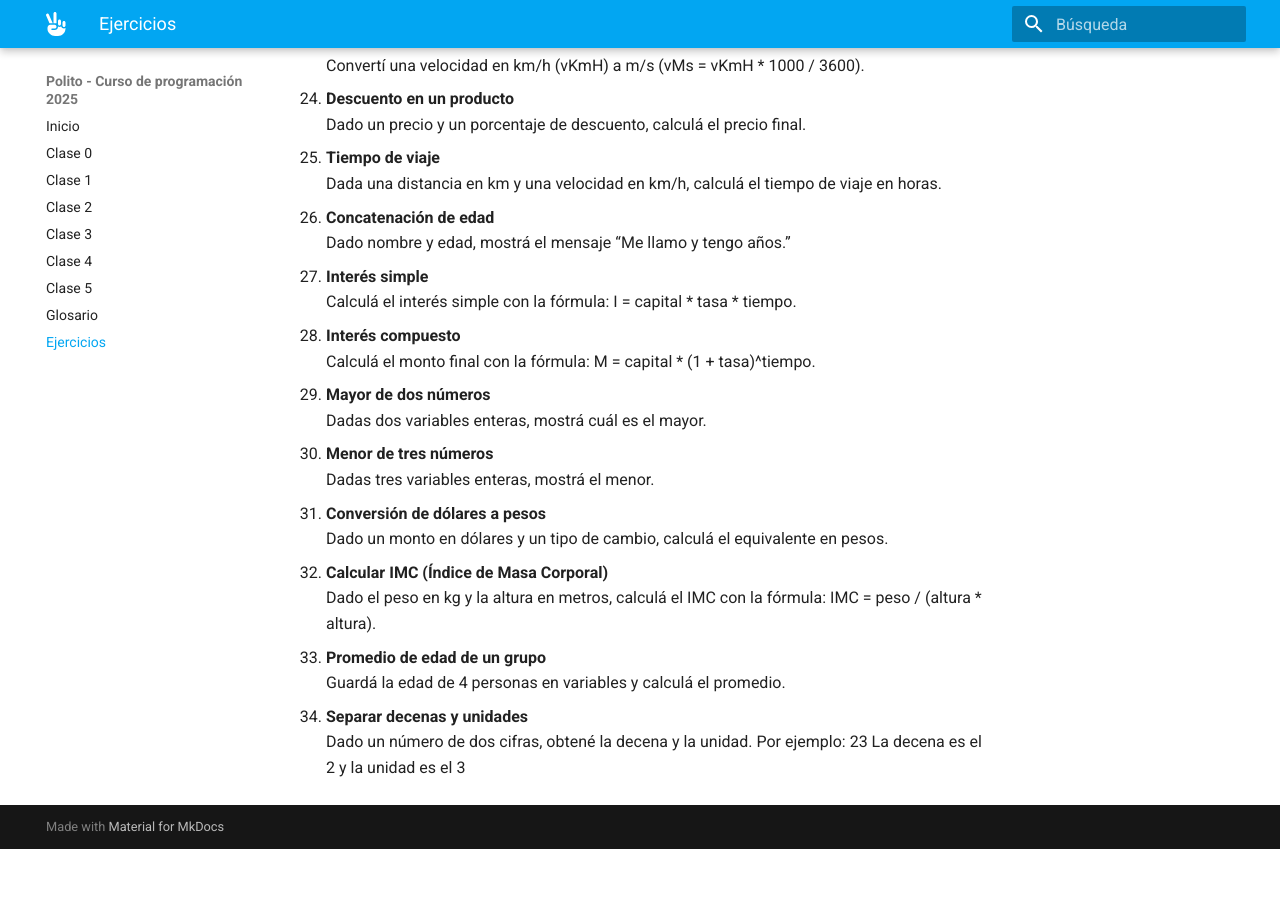
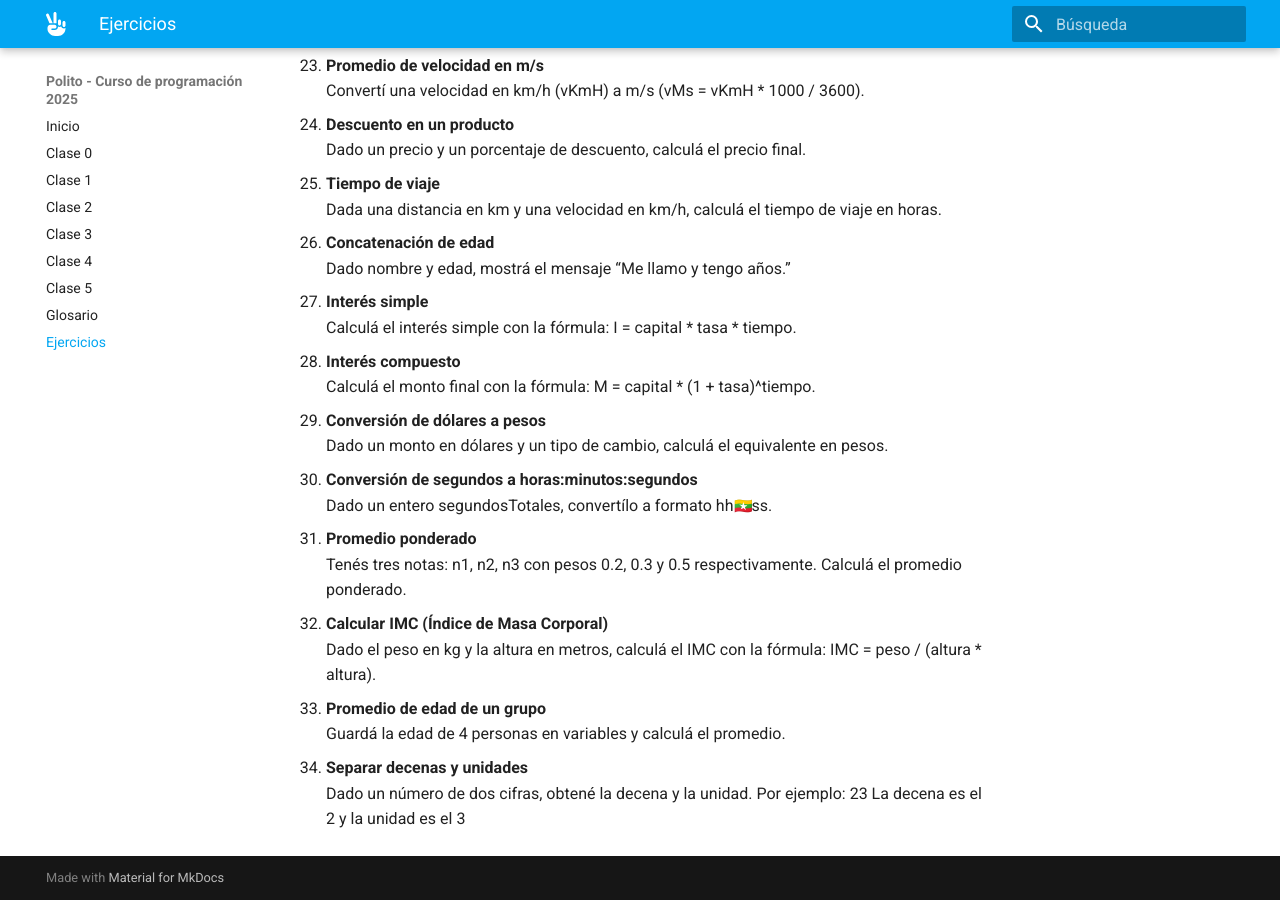
Before and after one commit to anairamzap/curso-polito, an MkDocs documentation site: the page built from docs/ejercicios.md, in a window 1280 px wide and 900 px high, scrolled down 1685 px. Built offline with MkDocs 1.6.1 and Material for MkDocs 9.7.7, drawn with Linux system fonts in a browser that asks for light colours; emoji names are drawn with the system emoji font; before the commit the page ends 2534 px from its top, so only the background shows below that.

Commit message:
Corrección de errores

```diff
--- a/docs/ejercicios.md
+++ b/docs/ejercicios.md
@@ -31,7 +31,7 @@ Dado un radio r, calculá el área con la fórmula π * r²
 Dado el valor del lado lado, calculá el perímetro (4 * lado).
 13. **Velocidad promedio**<br>
 Tenés una distancia (distanciaKm) y un tiempo (horas). Calculá la velocidad promedio en km/h.
-14. **Minutos a horas y minutos**
+14. **Minutos a horas y minutos** <br>
 Tenés un número entero de minutos. Convertílo a horas y minutos. Ejemplo: 130 minutos → 2 horas y 10 minutos
 15. **Dígito de las unidades**<br>
 Dado un número entero num, obtené el dígito de las unidades con num % 10.
@@ -48,33 +48,32 @@ Dado un número entero, calculá y mostrá el doble y el triple.
 21. **Área y perímetro de un triángulo equilátero**<br>
 Con un lado a, calculá el perímetro (3 * a)  y el área <br>
 <img src="/docs/images/formula_area_equilatero.jpg">
-
 22. **Conversión de metros a cm y mm** <br>
 Dada una longitud en metros (double), convertíla a centímetros y milímetros.
 23. **Promedio de velocidad en m/s**<br>
 Convertí una velocidad en km/h (vKmH) a m/s (vMs = vKmH * 1000 / 3600).
-25. **Descuento en un producto**<br>
+24. **Descuento en un producto**<br>
 Dado un precio y un porcentaje de descuento, calculá el precio final.
-26. **Tiempo de viaje**<br>
+25. **Tiempo de viaje**<br>
 Dada una distancia en km y una velocidad en km/h, calculá el tiempo de viaje en horas.
-28. **Concatenación de edad**<br>
+26. **Concatenación de edad**<br>
 Dado nombre y edad, mostrá el mensaje "Me llamo <nombre> y tengo <edad> años."
-29. **Interés simple**<br>
+27. **Interés simple**<br>
 Calculá el interés simple con la fórmula: I = capital * tasa * tiempo.
-30. **Interés compuesto**<br>
+28. **Interés compuesto**<br>
 Calculá el monto final con la fórmula: M = capital * (1 + tasa)^tiempo.
-31. **Mayor de dos números**<br>
-Dadas dos variables enteras, mostrá cuál es el mayor.
-32. **Menor de tres números**<br>
-Dadas tres variables enteras, mostrá el menor.
-33. **Conversión de dólares a pesos**<br>
+29. **Conversión de dólares a pesos**<br>
 Dado un monto en dólares y un tipo de cambio, calculá el equivalente en pesos.
-34. **Calcular IMC (Índice de Masa Corporal)**<br>
+30. **Conversión de segundos a horas:minutos:segundos** <br>
+Dado un entero segundosTotales, convertílo a formato hh:mm:ss.
+31. **Promedio ponderado** <br>
+Tenés tres notas: n1, n2, n3 con pesos 0.2, 0.3 y 0.5 respectivamente. Calculá el promedio ponderado.
+32. **Calcular IMC (Índice de Masa Corporal)**<br>
 Dado el peso en kg y la altura en metros, calculá el IMC con la fórmula:
 IMC = peso / (altura * altura).
-35. **Promedio de edad de un grupo**<br>
+33. **Promedio de edad de un grupo**<br>
 Guardá la edad de 4 personas en variables y calculá el promedio.
-36. **Separar decenas y unidades**<br>
+34. **Separar decenas y unidades**<br>
 Dado un número de dos cifras, obtené la decena y la unidad.
 Por ejemplo: 23
 La decena es el 2 y la unidad es el 3
```
